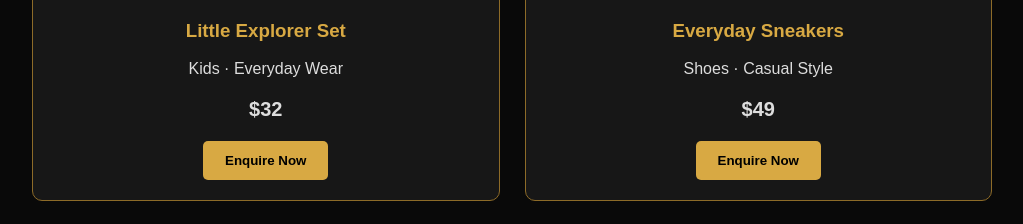
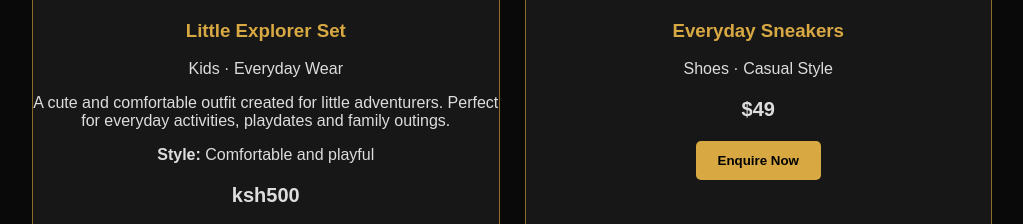
Before and after one commit to anna-2345/luxora-fashion, a plain HTML site: page shop.html in a window 1280 px wide. Shown: the part 1533-1757 px from the top of the page, without its empty margins (128-1151 px from the left). Drawn offline with Linux system fonts and the light colour scheme; grey boxes are pictures that could not be loaded.

Commit message:
Enhance Little Explorer Set details in shop.html
Updated product description and price format for the Little Explorer Set.

```diff
--- a/shop.html
+++ b/shop.html
@@ -188,9 +188,11 @@ footer {
 
     <div class="card">
         <img src="little-explorer-set.png" alt="Little Explorer Set">
-        <h3>Little Explorer Set</h3>
-        <p>Kids · Everyday Wear</p>
-        <p class="price">$32</p>
+       <h3>Little Explorer Set</h3>
+<p>Kids · Everyday Wear</p>
+<p>A cute and comfortable outfit created for little adventurers. Perfect for everyday activities, playdates and family outings.</p>
+<p><strong>Style:</strong> Comfortable and playful</p>
+        <p class="price">ksh500</p>
         <button onclick="alert('Contact Luxora to order this item.')">Enquire Now</button>
     </div>
 
```
